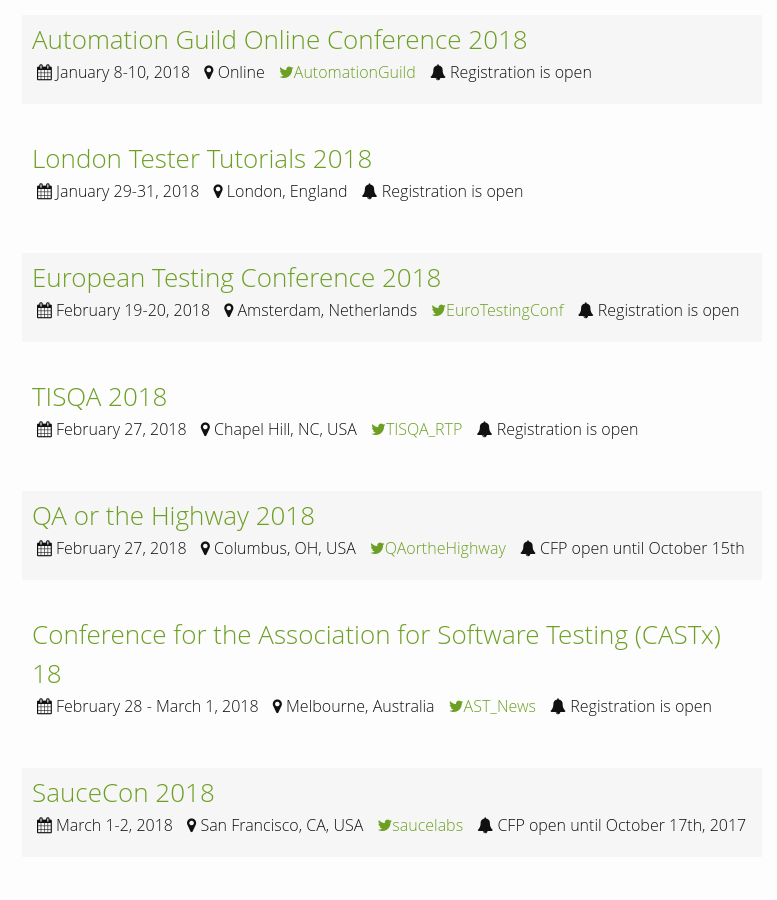
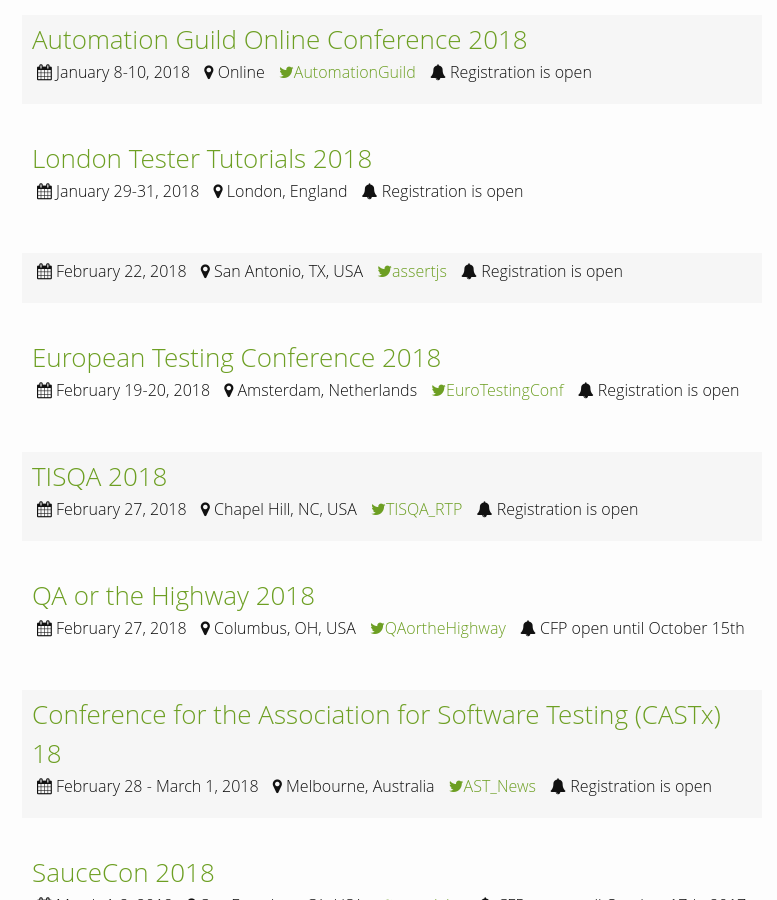
Before and after one commit to TestingConferences/testingconferences.github.io, a Jekyll site: the page built from index.html, in a window 1280 px wide and 900 px high, scrolled down 768 px. Shown: the whole window, without its empty margins (248-1025 px from the left). Built offline with Jekyll 4.4.1, drawn with Linux system fonts in a browser that asks for light colours.

Commit message:
adds assertjs conference

```diff
--- a/_data/current.yml
+++ b/_data/current.yml
@@ -44,6 +44,13 @@
   location: London, England
   dates: "January 29-31, 2018"
   url: https://skillsmatter.com/conferences/8189-london-tester-tutorials-2018
+  status: Registration is open
+
+- nam: Assert(js) 2018 - an all JavaScript Testing Conference
+  location: San Antonio, TX, USA
+  dates: "February 22, 2018"
+  url: https://www.assertjs.com/
+  twitter: assertjs
   status: Registration is open
 
 - name: European Testing Conference 2018
```
